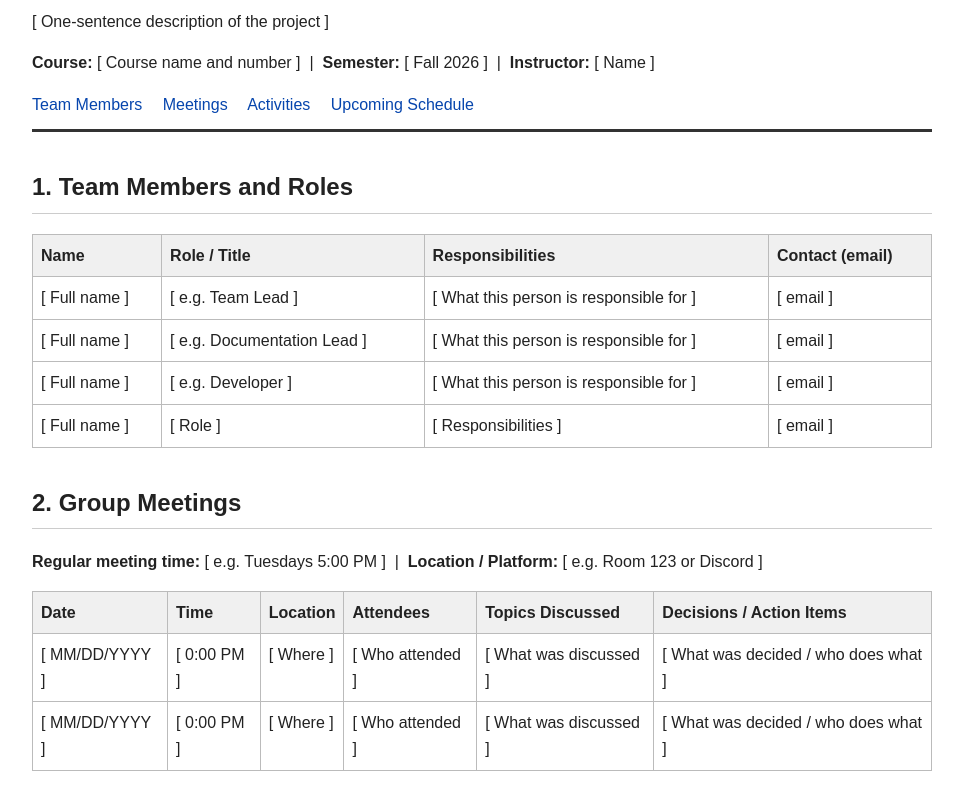
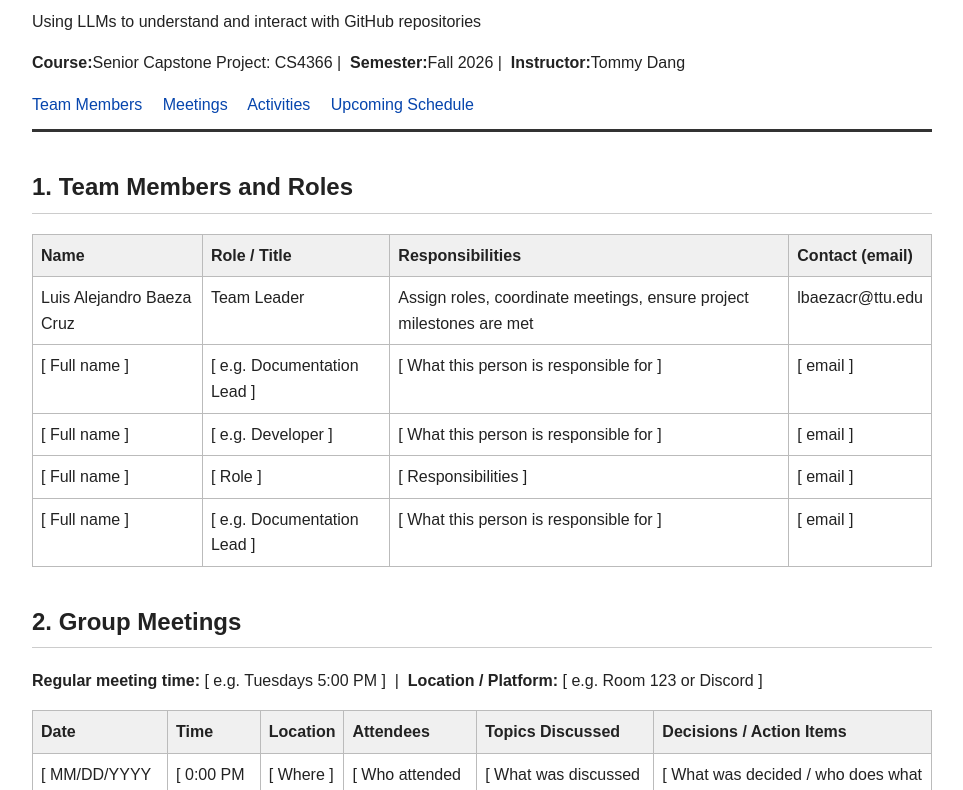
Before and after one commit to LuisBaezaCruz/pentagon_webpage, a plain HTML site: page index.html in a window 1280 px wide. Shown: the part 104-894 px from the top of the page, without its empty margins (158-1121 px from the left). Drawn offline with Linux system fonts and the light colour scheme.

Commit message:
added one more row for team members, added my info and project title and desc. into html

```diff
--- a/index.html
+++ b/index.html
@@ -53,11 +53,11 @@
 <body>
 
   <header>
-    <h1>[ TEAM / PROJECT NAME ]</h1>
-    <p>[ One-sentence description of the project ]</p>
-    <p><strong>Course:</strong> [ Course name and number ] &nbsp;|&nbsp;
-       <strong>Semester:</strong> [ Fall 2026 ] &nbsp;|&nbsp;
-       <strong>Instructor:</strong> [ Name ]</p>
+    <h1>CHAT WITH GITHUB</h1>
+    <p>Using LLMs to understand and interact with GitHub repositories</p>
+    <p><strong>Course:</strong>Senior Capstone Project: CS4366&nbsp;|&nbsp;
+       <strong>Semester:</strong>Fall 2026&nbsp;|&nbsp;
+       <strong>Instructor:</strong>Tommy Dang</p>
     <nav>
       <a href="#members">Team Members</a>
       <a href="#meetings">Meetings</a>
@@ -77,10 +77,10 @@
         <th>Contact (email)</th>
       </tr>
       <tr>
-        <td>[ Full name ]</td>
-        <td>[ e.g. Team Lead ]</td>
-        <td>[ What this person is responsible for ]</td>
-        <td>[ email ]</td>
+        <td>Luis Alejandro Baeza Cruz</td>
+        <td>Team Leader</td>
+        <td>Assign roles, coordinate meetings, ensure project milestones are met</td>
+        <td>lbaezacr@ttu.edu</td>
       </tr>
       <tr>
         <td>[ Full name ]</td>
@@ -98,6 +98,12 @@
         <td>[ Full name ]</td>
         <td>[ Role ]</td>
         <td>[ Responsibilities ]</td>
+        <td>[ email ]</td>
+      </tr>
+      <tr>
+        <td>[ Full name ]</td>
+        <td>[ e.g. Documentation Lead ]</td>
+        <td>[ What this person is responsible for ]</td>
         <td>[ email ]</td>
       </tr>
       <!-- Copy a <tr> block above to add another member -->
@@ -201,7 +207,7 @@
   </section>
 
   <footer>
-    <p>Last updated: [ MM/DD/YYYY ] by [ Name ]</p>
+    <p>Last updated: [ 09/22/26 ] by [ Luis Alejandro Baeza Cruz ]</p>
   </footer>
 
 </body>
```
Also changed, not shown: 1 other file.
